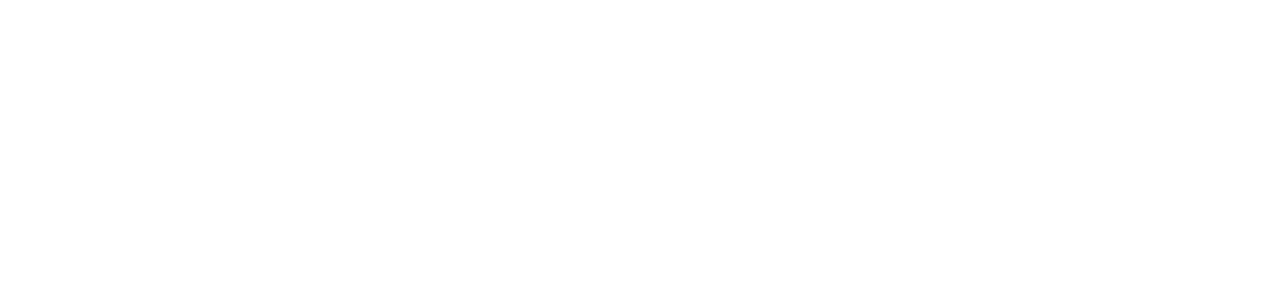
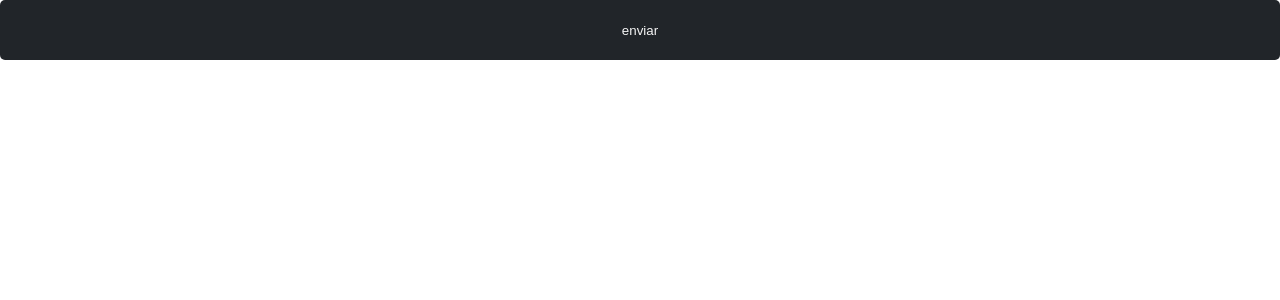
Before and after one commit to Mafeck/projeto-cap-stone, a React (Create React App) app: page / in a window 1280 px wide. Shown: the top 300 px of the page. Built offline with nearby package versions, Linux system fonts and the light colour scheme.

Commit message:
faet: Added component button

```diff
--- a/src/App.tsx
+++ b/src/App.tsx
@@ -1,9 +1,11 @@
 import { Global } from "./style/global";
+import Button from "./components/Button";
 
 function App() {
   return (
     <div className="App">
       <Global />
+      <Button>enviar</Button>
     </div>
   );
 }
--- a/src/components/Button/index.tsx
+++ b/src/components/Button/index.tsx
@@ -1,7 +1,12 @@
 import { Container } from "./styles";
+import { ButtonHTMLAttributes, ReactNode } from "react";
 
-const Button = () => {
-  return <Container />;
+interface ButtonProps extends ButtonHTMLAttributes<HTMLButtonElement> {
+  children: ReactNode;
+}
+
+const Button = ({ children, ...rest }: ButtonProps) => {
+  return <Container {...rest}>{children}</Container>;
 };
 
 export default Button;
--- a/src/components/Button/styles.ts
+++ b/src/components/Button/styles.ts
@@ -5,8 +5,15 @@ export const Container = styled.button`
   color: var(--gray-0);
   width: 100%;
   height: 60px;
+  border: none;
+  border-radius: 5px;
 
   :hover {
+    transition: 0.5s;
     background: var(--color-primary-strong);
   }
+
+  :active {
+    background: var(--color-primary);
+  }
 `;
```
Also changed, not shown: src/services/api.ts (added, +7 -0 lines), tsconfig.json (+2 -8 lines), src/services/index.ts (deleted).
